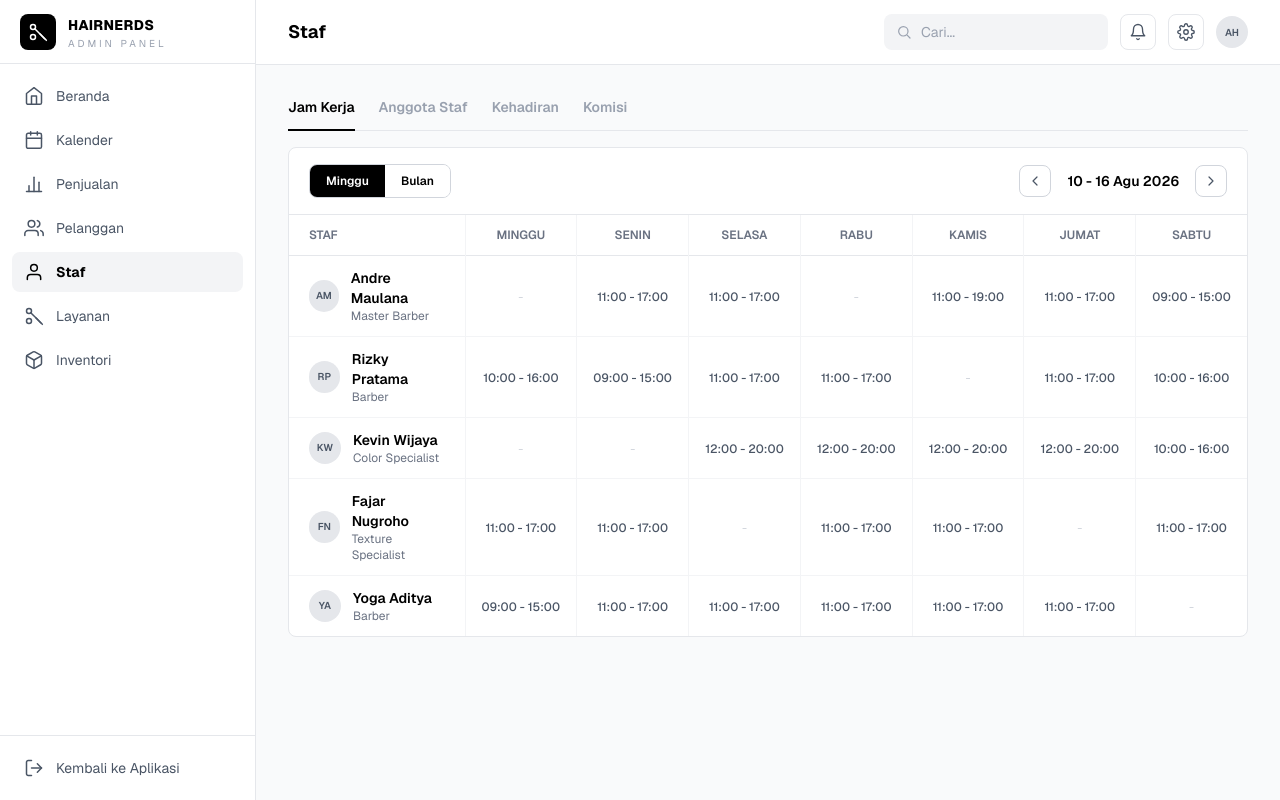
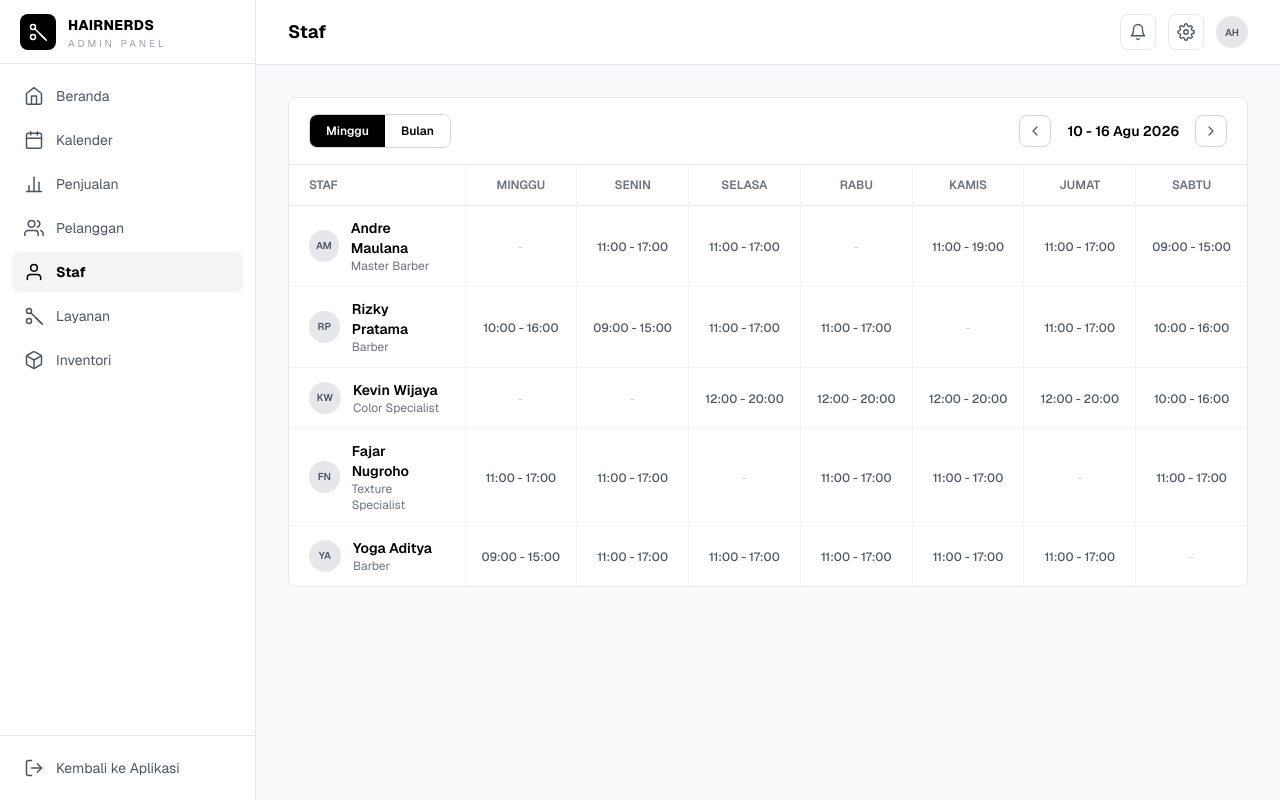
Before and after one commit to Techne-Barbershop/technebarbershop-fe, a Next.js app: page /admin/staf in a window 1280 px wide. Built offline with nearby package versions, Linux system fonts and the light colour scheme.

Commit message:
deleting staff headers, search bar, add service heraders

```diff
--- a/app/admin/beranda/page.tsx
+++ b/app/admin/beranda/page.tsx
@@ -122,7 +122,7 @@ export default function BerandaPage() {
                     {transaction.customer}
                   </td>
                   <td className="px-5 py-3 text-gray-600">
-                    {transaction.service}
+                    {transaction.services.join(", ")}
                   </td>
                   <td className="px-5 py-3 text-gray-600">
                     {transaction.date}
--- a/app/admin/kalender/page.tsx
+++ b/app/admin/kalender/page.tsx
@@ -1,6 +1,6 @@
 "use client";
 
-import { useState, useMemo, useEffect } from "react";
+import { useState, useMemo } from "react";
 import { ADMIN_STAFF, ADMIN_RESERVATIONS } from "@/lib/admin-data";
 import { Icon } from "@/components/icons";
 import { cn } from "@/lib/utils/cn";
@@ -21,7 +21,7 @@ export default function KalenderPage() {
   // By default select the first worker or 'all' if we wanted to support all
   const [selectedWorkerId, setSelectedWorkerId] = useState<string>(ADMIN_STAFF[0].id);
 
-  const [selectedRes, setSelectedRes] = useState<any>(null);
+  const [selectedRes, setSelectedRes] = useState<(typeof ADMIN_RESERVATIONS)[number] | null>(null);
 
   // WEEK LOGIC
   const startOfWeek = useMemo(() => {
--- a/app/admin/layanan/baru/page.tsx
+++ b/app/admin/layanan/baru/page.tsx
@@ -1,19 +1,15 @@
 "use client";
 
-import { useState } from "react";
 import { useRouter } from "next/navigation";
 import BackButton from "@/components/BackButton";
 import { Icon } from "@/components/icons";
 import { cn } from "@/lib/utils/cn";
-
-const TABS = ["Details", "Lokasi", "Staf", "Sumberdaya", "Settings"] as const;
 
 const INPUT_CLASS =
   "w-full rounded-lg border border-gray-300 bg-white px-3.5 py-2.5 text-sm text-black outline-none placeholder:text-gray-400 transition focus:border-black focus:ring-1 focus:ring-black";
 
 export default function LayananBaruPage() {
   const router = useRouter();
-  const [tab, setTab] = useState<(typeof TABS)[number]>("Details");
 
   return (
     <div className="pb-28">
@@ -22,27 +18,8 @@ export default function LayananBaruPage() {
         <h1 className="text-lg font-bold text-black">Tambah Layanan Baru</h1>
       </div>
 
-      <div className="overflow-x-auto rounded-lg border border-gray-200 bg-white">
-        <div className="flex gap-1 border-b border-gray-200 px-2 pt-2">
-          {TABS.map((item) => (
-            <button
-              key={item}
-              type="button"
-              onClick={() => setTab(item)}
-              className={cn(
-                "-mb-px border-b-2 px-4 py-3 text-sm font-semibold whitespace-nowrap transition-colors",
-                tab === item
-                  ? "border-black text-black"
-                  : "border-transparent text-gray-400 hover:text-gray-600",
-              )}
-            >
-              {item}
-            </button>
-          ))}
-        </div>
-
+      <div className="rounded-lg border border-gray-200 bg-white">
         <div className="p-5 md:p-8">
-          {tab === "Details" ? (
           <div className="grid grid-cols-1 gap-5 md:grid-cols-2">
             <div className="flex flex-col gap-1.5">
               <label htmlFor="name" className="text-sm font-semibold text-black">
@@ -93,25 +70,10 @@ export default function LayananBaruPage() {
               </span>
               <div className="mt-1.5 flex aspect-[16/5] w-full cursor-pointer flex-col items-center justify-center gap-2 rounded-lg border-2 border-dashed border-black bg-white text-gray-400 transition hover:bg-gray-50">
                 <Icon name="image" className="h-8 w-8" />
-                  <span className="text-xs font-medium">
-                    Upload foto layanan
-                  </span>
+                <span className="text-xs font-medium">Upload foto layanan</span>
               </div>
             </div>
           </div>
-          ) : (
-            <div className="py-14 text-center">
-              <div className="mx-auto flex h-12 w-12 items-center justify-center rounded-full bg-gray-100 text-gray-400">
-                <Icon name="info" className="h-6 w-6" />
-              </div>
-              <p className="mt-4 text-sm font-semibold text-black">
-                Form {tab} belum tersedia
-              </p>
-              <p className="mt-1 text-xs text-gray-500">
-                Anda tetap dapat menyimpan layanan ini.
-              </p>
-            </div>
-          )}
         </div>
       </div>
 
--- a/app/admin/penjualan/page.tsx
+++ b/app/admin/penjualan/page.tsx
@@ -25,8 +25,8 @@ export default function PenjualanPage() {
   const [activeTab, setActiveTab] = useState<TabType>("Detail Penjualan");
   const [dateFilter, setDateFilter] = useState("Hari Ini");
 
-  const [selectedTransaction, setSelectedTransaction] = useState<any>(null);
-  const [selectedLineItem, setSelectedLineItem] = useState<any>(null);
+  const [selectedTransaction, setSelectedTransaction] = useState<(typeof ADMIN_TRANSACTIONS)[number] | null>(null);
+  const [selectedLineItem, setSelectedLineItem] = useState<(typeof ADMIN_TRANSACTIONS_LINE_ITEMS)[number] | null>(null);
 
   const totalPenjualanDetail = ADMIN_SALES_DETAILS.reduce((acc, curr) => acc + curr.totalSales, 0);
   const totalPendapatanDetail = ADMIN_SALES_DETAILS.reduce((acc, curr) => acc + curr.grossRevenue, 0);
@@ -43,7 +43,7 @@ export default function PenjualanPage() {
             <div className="flex items-center justify-between">
               <span className="text-sm text-gray-500">{stat.label}</span>
               <div className="flex h-9 w-9 items-center justify-center rounded-lg bg-gray-100 text-gray-600">
-                <Icon name={stat.icon as any} className="h-4.5 w-4.5" />
+                <Icon name={stat.icon} className="h-4.5 w-4.5" />
               </div>
             </div>
             <div className="mt-3 text-2xl font-bold text-black">
--- a/app/admin/staf/page.tsx
+++ b/app/admin/staf/page.tsx
@@ -6,32 +6,11 @@ import { Icon } from "@/components/icons";
 import { ADMIN_DAYS, ADMIN_STAFF } from "@/lib/admin-data";
 import { cn } from "@/lib/utils/cn";
 
-const TABS = ["Jam Kerja", "Anggota Staf", "Kehadiran", "Komisi"] as const;
-
 export default function StafPage() {
-  const [tab, setTab] = useState<(typeof TABS)[number]>("Jam Kerja");
   const [view, setView] = useState<"week" | "month">("week");
 
   return (
-    <div className="space-y-4">
-      <div className="flex gap-6 border-b border-gray-200">
-        {TABS.map((item) => (
-          <button
-            key={item}
-            type="button"
-            onClick={() => setTab(item)}
-            className={cn(
-              "-mb-px border-b-2 pb-3 text-sm font-semibold transition-colors",
-              tab === item
-                ? "border-black text-black"
-                : "border-transparent text-gray-400 hover:text-gray-600",
-            )}
-          >
-            {item}
-          </button>
-        ))}
-      </div>
-
+    <div>
       <div className="rounded-lg border border-gray-200 bg-white">
         <div className="flex flex-wrap items-center justify-between gap-3 border-b border-gray-200 px-5 py-4">
           <div className="flex overflow-hidden rounded-lg border border-gray-300">
@@ -82,7 +61,6 @@ export default function StafPage() {
           </div>
         </div>
 
-        {tab === "Jam Kerja" ? (
         <div className="overflow-x-auto">
           <table className="w-full min-w-[820px] text-sm">
             <thead>
@@ -138,19 +116,6 @@ export default function StafPage() {
             </tbody>
           </table>
         </div>
-        ) : (
-          <div className="p-10 text-center">
-            <div className="mx-auto flex h-12 w-12 items-center justify-center rounded-full bg-gray-100 text-gray-400">
-              <Icon name="user" className="h-6 w-6" />
-            </div>
-            <p className="mt-4 text-sm font-semibold text-black">
-              Modul {tab} belum tersedia
-            </p>
-            <p className="mt-1 text-xs text-gray-500">
-              Konten untuk tab ini akan ditambahkan kemudian.
-            </p>
-          </div>
-        )}
       </div>
     </div>
   );
--- a/components/admin/AdminHeader.tsx
+++ b/components/admin/AdminHeader.tsx
@@ -34,18 +34,7 @@ export default function AdminHeader({
           <Icon name="menu" className="h-5 w-5" />
         </button>
         <h1 className="text-lg font-bold text-black">{title}</h1>
-        <div className="ml-auto hidden items-center gap-3 md:flex">
-          <div className="relative">
-            <Icon
-              name="search"
-              className="pointer-events-none absolute top-1/2 left-3 h-4 w-4 -translate-y-1/2 text-gray-400"
-            />
-            <input
-              type="search"
-              placeholder="Cari..."
-              className="h-9 w-56 rounded-lg border border-transparent bg-gray-100 pr-3 pl-9 text-sm text-black outline-none placeholder:text-gray-400 focus:border-black focus:bg-white focus:ring-1 focus:ring-black"
-            />
-          </div>
+        <div className="ml-auto flex items-center gap-3">
           <button
             type="button"
             aria-label="Notifications"
```
Also changed, not shown: app/admin/inventori/page.tsx (+7 -5 lines). Lines whose indentation alone changed are shown as unchanged.
